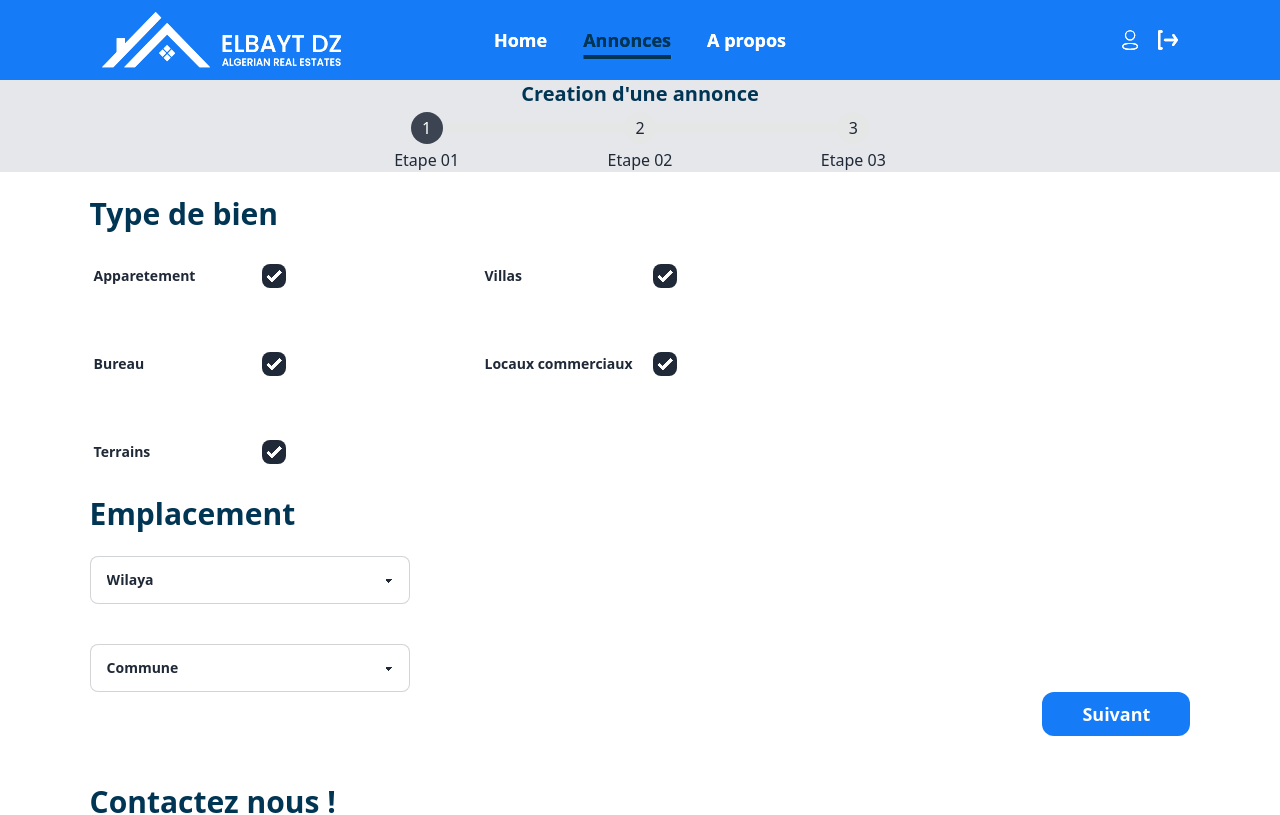
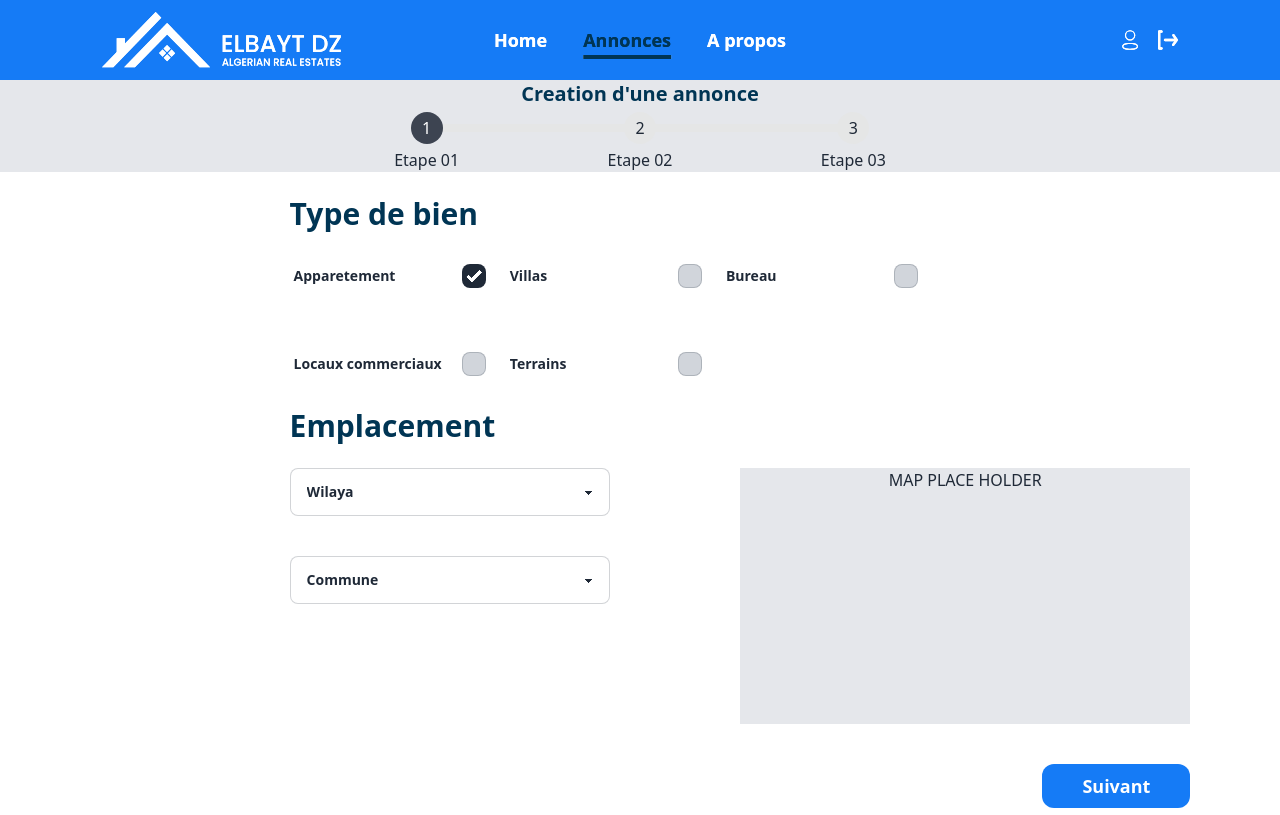
Before and after one commit to djidatechs/ElBaytDz, a React (Create React App) app: page /annonces/new in a window 1280 px wide. Shown: the top 815 px of the page. Built offline with nearby package versions, Linux system fonts and the light colour scheme.

Commit message:
Etape01 && fix navigation to /annonces/new

```diff
--- a/src/Components/Annonce/Etape01.jsx
+++ b/src/Components/Annonce/Etape01.jsx
@@ -3,43 +3,44 @@ import ClientContainter from '../../Layouts/Containers/ClientContainter';
 
 function Etape01 ({setStep}) {
     return (
-    <ClientContainter Custumize='untilMd:text-center'>
+    <ClientContainter Custumize='untilMd:text-center '>
+        <div className='md:ml-[100px] lg:ml-[200px]'>
 
-        <h1 className='text-3xl text-night font-semibold my-6'>Type de bien</h1>
+        <h1 className='text-3xl text-night font-semibold my-6 '>Type de bien</h1>
 
-        <div className='md:grid grid-cols-2 gap-12 w-full md:w-2/3  '>
+        <div className='md:grid grid-cols-2 xl:grid-cols-3 gap-12  md:w-2/3  '>
             <div className="form-control">
-                <label className="label cursor-pointer w-[200px]">
+                <label className="label cursor-pointer md:w-[200px]">
                     <span className="label-text  font-bold text-left">Apparetement</span>
-                    <input type="checkbox" defaultChecked className="checkbox" />
+                    <input type="radio" name='radioetape1'  defaultChecked className="checkbox bg-gray-300" />
 
                 </label>
             </div>
             <div className="form-control">
-                <label className="label cursor-pointer w-[200px] ">
+                <label className="label cursor-pointer md:w-[200px] ">
                     <span className="label-text  font-bold">Villas</span>
-                    <input type="checkbox" defaultChecked className="checkbox" />
+                    <input type="radio" name='radioetape1'  className="checkbox bg-gray-300" />
 
                 </label>
             </div>
             <div className="form-control">
-                <label className="label cursor-pointer w-[200px] ">
+                <label className="label cursor-pointer md:w-[200px] ">
                     <span className="label-text  font-bold">Bureau</span>
-                    <input type="checkbox" defaultChecked className="checkbox" />
+                    <input type="radio" name='radioetape1'  className="checkbox bg-gray-300" />
 
                 </label>
             </div>
             <div className="form-control">
-                <label className="label cursor-pointer w-[200px] ">
+                <label className="label cursor-pointer md:w-[200px] ">
                     <span className="label-text  font-bold">Locaux commerciaux</span>
-                    <input type="checkbox" defaultChecked className="checkbox" />
+                    <input type="radio" name='radioetape1'  className="checkbox bg-gray-300" />
 
                 </label>
             </div>
             <div className="form-control">
-                <label className="label cursor-pointer w-[200px] ">
+                <label className="label cursor-pointer md:w-[200px] ">
                     <span className="label-text  font-bold">Terrains</span>
-                    <input type="checkbox" defaultChecked className="checkbox" />
+                    <input type="radio" name='radioetape1'  className="checkbox bg-gray-300" />
 
                 </label>
             </div>
@@ -48,24 +49,28 @@ function Etape01 ({setStep}) {
 
         <h1 className='text-3xl text-night font-semibold my-6'>Emplacement</h1>
 
-        <div className='grid grid-cols-2'>
+        <div className='md:grid grid-cols-2 untilMd:space-y-20'>
             <div className='space-y-10'>
-            <select className="select select-bordered block w-full max-w-xs">
+            <select className="select select-bordered block w-full md:max-w-xs">
                 <option disabled selected>Wilaya</option>
                 <option>Han Solo</option>
                 <option>Greedo</option>
             </select>
-            <select className="select select-bordered block w-full max-w-xs">
+            <select className="select select-bordered block w-full md:max-w-xs">
                 <option disabled selected>Commune</option>
                 <option>Han Solo</option>
                 <option>Greedo</option>
             </select>
             </div>
+            <div className=' bg-gray-200 h-64 text-center '>MAP PLACE HOLDER</div>
         </div>
 
-        <button className='py-2 px-10 text-lg font-semibold text-white bg-sky rounded-xl float-right' onClick={()=>setStep(c=>c+1)}>Suivant</button>
+        <button className='py-2 px-10 text-lg font-semibold text-white bg-sky rounded-xl float-right mt-10' onClick={()=>setStep(c=>c+1)}>Suivant</button>
 
+
+        </div>
         </ClientContainter>
+
     )}
 
 
--- a/src/Components/Navbar/UserActions.jsx
+++ b/src/Components/Navbar/UserActions.jsx
@@ -1,7 +1,7 @@
 import React from 'react';
 import AccountIcon from '../../Assets/AccountIcon.svg'
 import LogIcon from '../../Assets/LogIcon.svg'
-import { useNavigate } from 'react-router-dom';
+import { Link, useNavigate } from 'react-router-dom';
 import fakeauth from '../../FakeAuth/fakeauth';
 
 function UserActions(props) {
@@ -10,7 +10,7 @@ function UserActions(props) {
     if (fakeauth === false) return (
         <>
             <button className='font-semibold p-2 text-xl'>se connecter</button>
-            <button className='bg-white text-night font-extrabold rounded-xl py-2 px-3 text-lg hover:bg-night hover:text-white transition duration-300 ease-out'>Publier une annonce</button>
+            <Link to={"/annonces/new"} className='bg-white text-night font-extrabold rounded-xl py-2 px-3 text-lg hover:bg-night hover:text-white transition duration-300 ease-out'>Publier une annonce</Link>
         </>
 
     )
--- a/src/Layouts/Client/ClientApp/Footer.jsx
+++ b/src/Layouts/Client/ClientApp/Footer.jsx
@@ -2,10 +2,11 @@ import React from 'react';
 import ClientContainter from '../../Containers/ClientContainter';
 import LogoFooter from '../../../Assets/LogoFooter.svg'
 import GoUpIcon from '../../../Assets/GoUpIcon.svg'
-import { Link } from 'react-router-dom';
+import { Link, useNavigate } from 'react-router-dom';
 import ContactFooter from '../../../Components/Shared/ContactFooter';
 
 function Footer(props) {
+    const nav = useNavigate()
     return (
         <>
         <ClientContainter LayoutBackground='z-0' Custumize='py-6 text-center'>
@@ -16,7 +17,7 @@ function Footer(props) {
             <footer className='pt-10 pb-28 relative  '>
                 <div className='md:grid grid-cols-3 md:items-center untilMd:text-center untilMd:space-y-10'>
                     <img src={LogoFooter} alt='footer logo' className='untilMd:mx-auto'/>
-                    <button className=' bg-white text-night font-extrabold rounded-xl p-2 text-lg w-52 lg:w-64 h-12'>Publier une annonce</button>
+                    <button onClick={()=>nav("/annonces/new")}  className=' bg-white text-night font-extrabold rounded-xl p-2 text-lg w-52 lg:w-64 h-12'>Publier une annonce</button >
                     <div className='text-white mx-auto grid grid-cols-1 font-extrabold text-lg space-y-5'>
                         <Link>Qui somme nous ?</Link>
                         <Link>Contactez nous </Link>
--- a/src/pages/Catalog/NewAnnonce.jsx
+++ b/src/pages/Catalog/NewAnnonce.jsx
@@ -1,4 +1,4 @@
-import React, { useState } from 'react';
+import React, { useEffect, useState } from 'react';
 import Steps from '../../Components/Annonce/Steps';
 import ClientContainter from '../../Layouts/Containers/ClientContainter';
 import Etape01 from '../../Components/Annonce/Etape01';
@@ -9,6 +9,9 @@ import EtapeCbn from '../../Components/Annonce/EtapeCbn';
 function NewAnnonce(props) {
     const [annonce , setAnnonce] = useState({});
     const [step , setStep] = useState(1);
+    useEffect(()=>{
+        window.scrollTo({top:0 , behavior: 'smooth'})
+    },[])
 
     return (
         <div>
--- a/src/pages/Profile/Favoris.jsx
+++ b/src/pages/Profile/Favoris.jsx
@@ -2,8 +2,11 @@ import React from 'react';
 import ClientContainter from '../../Layouts/Containers/ClientContainter';
 import AnnoncesSpace from '../../Components/Spaces/AnnonceSpace/AnnoncesSpace';
 import FavIcon2 from '../../Assets/FavIcon2.svg'
+import { useNavigate } from 'react-router-dom';
 
 function Favoris(props) {
+    const nav = useNavigate();
+
     return (
         <ClientContainter LayoutBackground='bg-gray-100' Custumize=''>
             <div className='w-full my-10 space-y-5 lg:flex'>
@@ -13,7 +16,7 @@ function Favoris(props) {
                 </div>
 
                 <div className='text-right w-full lg:w-1/2'>
-                <button className=' bg-sky text-white font-extrabold rounded-xl p-2 text-lg w-full lg:w-64 h-12'>Publier une annonce</button>
+                <button onClick={()=>nav("/annonces/new")} className=' bg-sky text-white font-extrabold rounded-xl p-2 text-lg w-full lg:w-64 h-12'>Publier une annonce</button>
                 </div>
             </div>
             <AnnoncesSpace/>
--- a/src/pages/Profile/Offers.jsx
+++ b/src/pages/Profile/Offers.jsx
@@ -2,8 +2,10 @@ import React from 'react';
 import ClientContainter from '../../Layouts/Containers/ClientContainter';
 import AnnoncesSpace from '../../Components/Spaces/AnnonceSpace/AnnoncesSpace';
 import FavIcon2 from '../../Assets/FavIcon2.svg'
+import { useNavigate } from 'react-router-dom';
 
 function Offers(props) {
+    const nav = useNavigate();
     return (
         <ClientContainter LayoutBackground='bg-gray-100' Custumize=''>
             <div className='w-full my-10 space-y-6 lg:flex'>
@@ -13,7 +15,7 @@ function Offers(props) {
                 </div>
 
                 <div className='text-right w-full lg:w-1/2'>
-                <button className=' bg-sky text-white font-extrabold rounded-xl p-2 text-lg w-full lg:w-64 h-12'>Publier une annonce</button>
+                <button onClick={()=>nav("/annonces/new")} className=' bg-sky text-white font-extrabold rounded-xl p-2 text-lg w-full lg:w-64 h-12'>Publier une annonce</button>
                 </div>
             </div>
             <AnnoncesSpace/>
```
